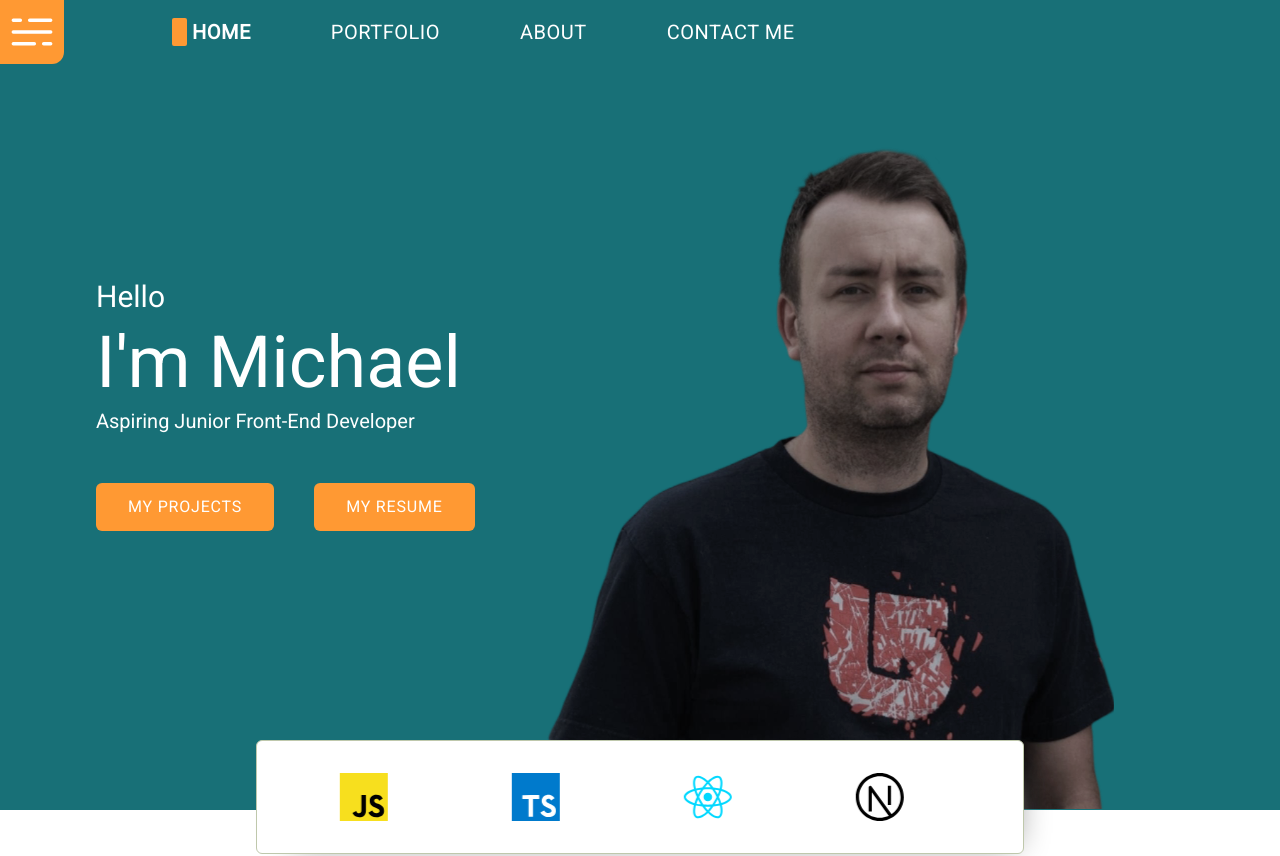
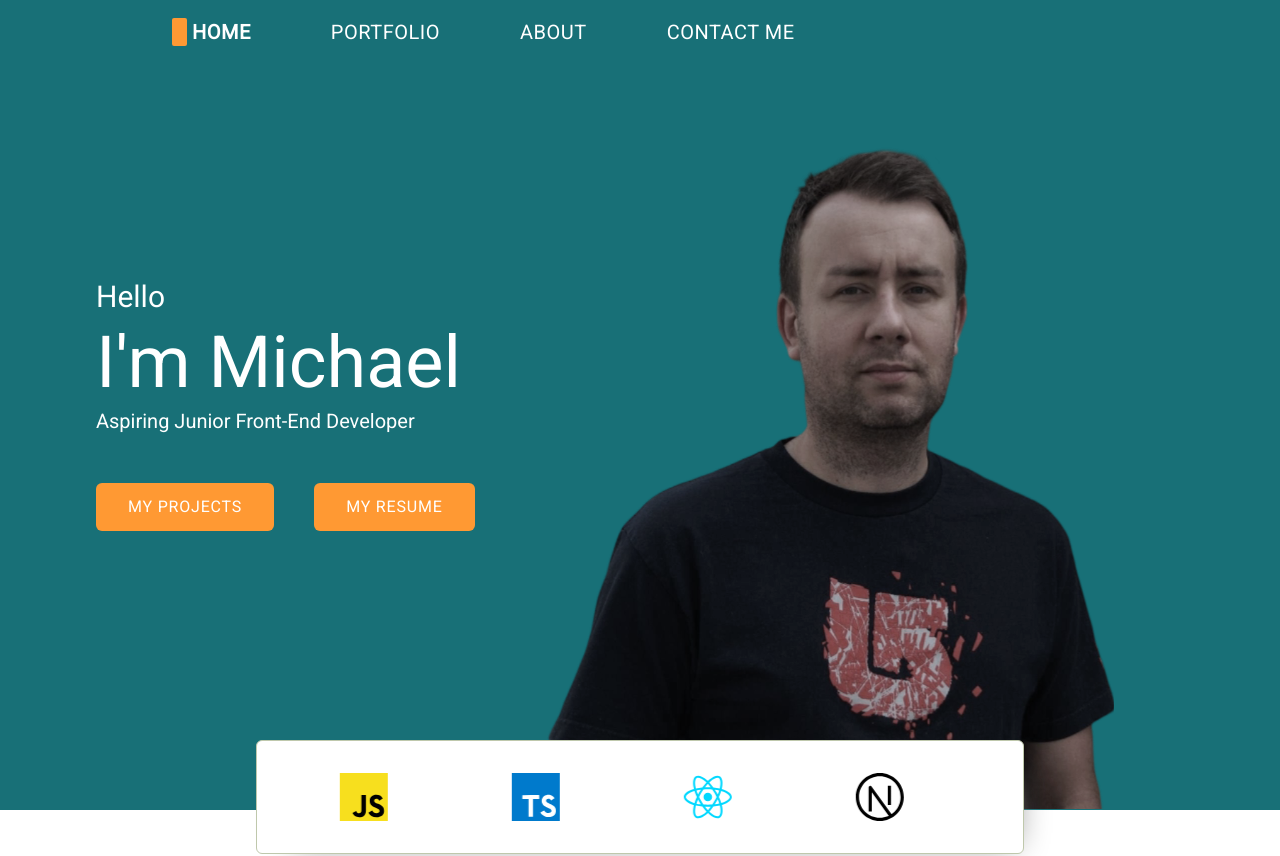
Before and after one commit to misiek869/portfolio, a Next.js app: page / in a window 1280 px wide. Shown: the top 856 px of the page. Built offline with nearby package versions, Linux system fonts and the light colour scheme.

Commit message:
change styling

```diff
--- a/src/app/components/Header/Header.tsx
+++ b/src/app/components/Header/Header.tsx
@@ -40,8 +40,8 @@ const Header = () => {
 			<header
 				className={`${
 					isScrolled ? 'headerShow' : ''
-				} w-full fixed top-0 z-50 transition-all duration-500 bg-blue`}>
-				<div className='relative'>
+				} w-full fixed top-0 z-50 transition-all duration-500 xl:bg-blue bg-transparent`}>
+				<div className='xl:hidden relative'>
 					<div
 						className='z-30 absolute cursor-pointer w-14 h-14 lg:w-16 lg:h-16 bg-orange flex justify-center items-center rounded-br-xl'
 						onClick={openDrawer}>
```
